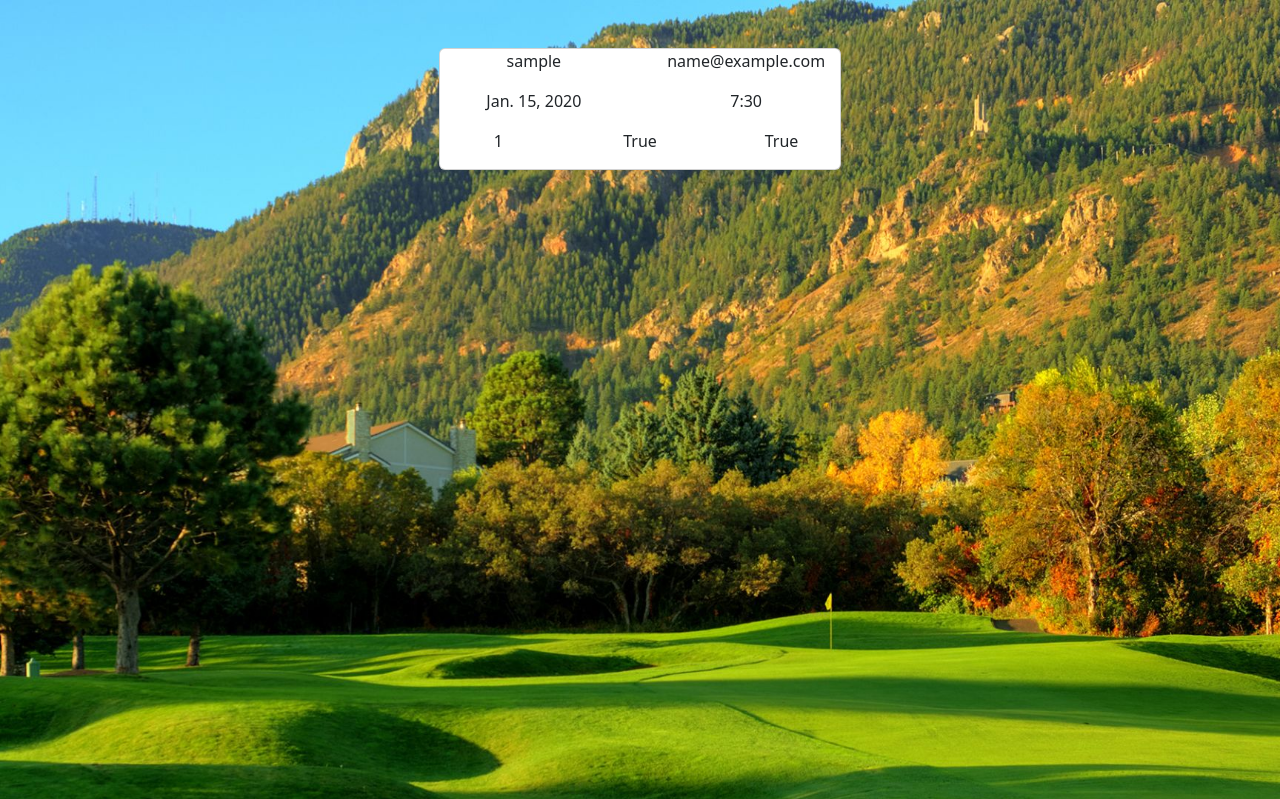
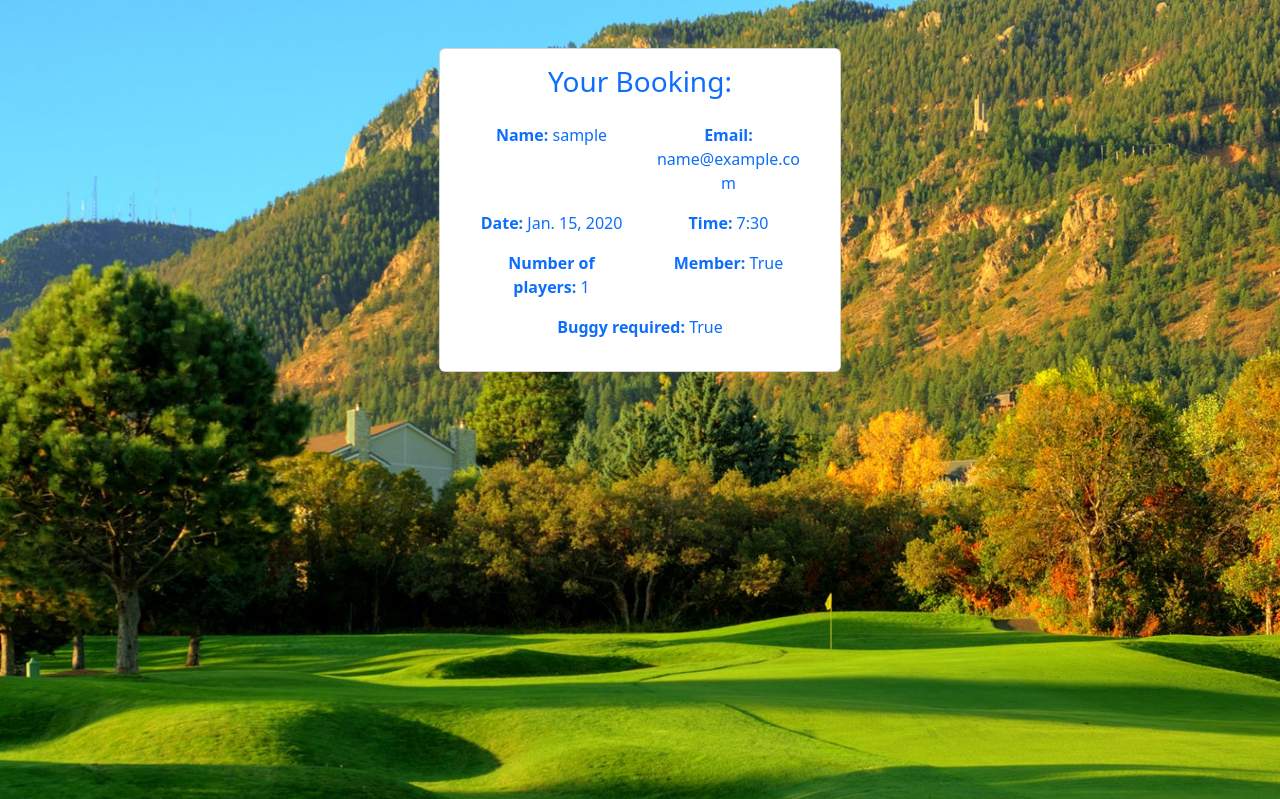
Before and after one commit to sam2829/project-4-royal-sam, a Django app: page /booking/my_bookings/ in a window 1280 px wide. Shown: the part 116-915 px from the top of the page. Run offline with Django 3.2, Linux system fonts and the light colour scheme; a user stored in the database is signed in; tables that the repository leaves empty hold one stand-in row (values such as "Sample post"); some libraries are stand-ins or nearby versions.

Commit message:
Add style to the bookings shown in my bookings

```diff
--- a/booking/templates/my_bookings.html
+++ b/booking/templates/my_bookings.html
@@ -9,33 +9,40 @@
         <!-- for loop to iterate through the user bookings -->
         {% for booking in booking_list %}
         <div class="col-12 mt-5 single-review-card">
-          <div class="card mb-3" style="max-width: 540px; max-height: 250px">
+          <div class="card mb-3 pt-3 pb-3 text-primary" style="max-width: 540px; max-height:">
             <div class="row">
-              <div class="col-6">
-                <p>{{ booking.user }}</p>
-              </div>
-              <div class="col-6">
-                <p>{{ booking.email }}</p>
-              </div>
+                <div class="col-10 offset-md-1 text-primary mb-3">
+                    <h3>Your Booking:</h3>
+                </div>
+            </div>
+            <div class="row justify-content-center">
+                <div class="col-5">
+                    <p><strong>Name:</strong> {{ booking.user }}</p>
+                </div>
+                <div class="col-5">
+                    <p><strong>Email:</strong> {{ booking.email }}</p>
+                </div>
+            </div>
+            <div class="row justify-content-center">
+                <div class="col-5">
+                    <p><strong>Date:</strong> {{ booking.date }}</p>
+                </div>
+                <div class="col-5">
+                    <p><strong>Time:</strong> {{ booking.time }}</p>
+                </div>
+            </div>
+            <div class="row justify-content-center">
+                <div class="col-5">
+                    <p><strong>Number of players:</strong> {{ booking.number_of_players }}</p>
+                </div>
+                <div class="col-5">
+                    <p><strong>Member:</strong> {{ booking.member }}</p>
+                </div>
             </div>
             <div class="row">
-              <div class="col-6">
-                <p>{{ booking.date }}</p>
-              </div>
-              <div class="col-6">
-                <p>{{ booking.time }}</p>
-              </div>
-            </div>
-            <div class="row">
-              <div class="col-4">
-                <p>{{ booking.number_of_players }}</p>
-              </div>
-              <div class="col-4">
-                <p>{{ booking.buggy }}</p>
-              </div>
-              <div class="col-4">
-                <p>{{ booking.member }}</p>
-              </div>
+                <div class="col-10 offset-md-1">
+                    <p><strong>Buggy required:</strong> {{ booking.buggy }}</p>
+                </div>
             </div>
           </div>
         </div>
--- a/booking/views.py
+++ b/booking/views.py
@@ -146,4 +146,4 @@ class MyBookings(LoginRequiredMixin, generic.ListView):
 
     def get_queryset(self):
         # Filter queryset based on the current user
-        return Booking.objects.filter(user=self.request.user)
+        return Booking.objects.filter(user=self.request.user).order_by('-date')
```
